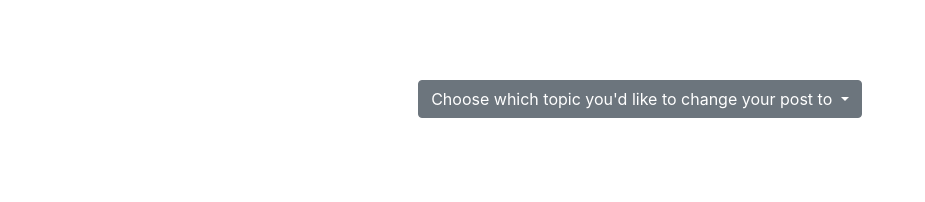
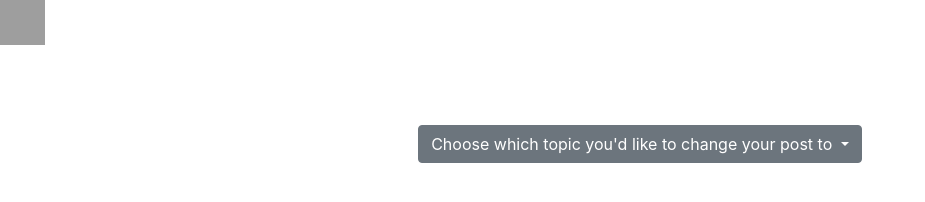
Before and after one commit to alexkhazzam/google-classroom-proto, a website: page html/changeTopic.html in a window 1280 px wide. Shown: the whole page, without its empty margins (0-925 px from the left). Drawn offline with nearby package versions, Linux system fonts and the light colour scheme; grey boxes are pictures that could not be loaded.

Commit message:
adding back arrow

```diff
--- a/html/changeTopic.html
+++ b/html/changeTopic.html
@@ -28,6 +28,13 @@
     ></script>
   </head>
   <body>
+    <a href="../index.html">
+      <img
+        src="https://img.icons8.com/ios/50/000000/circled-left-2.png"
+        width="45"
+        height="45"
+      />
+    </a>
     <div class="dropdown">
       <button
         class="btn btn-secondary dropdown-toggle"
```
